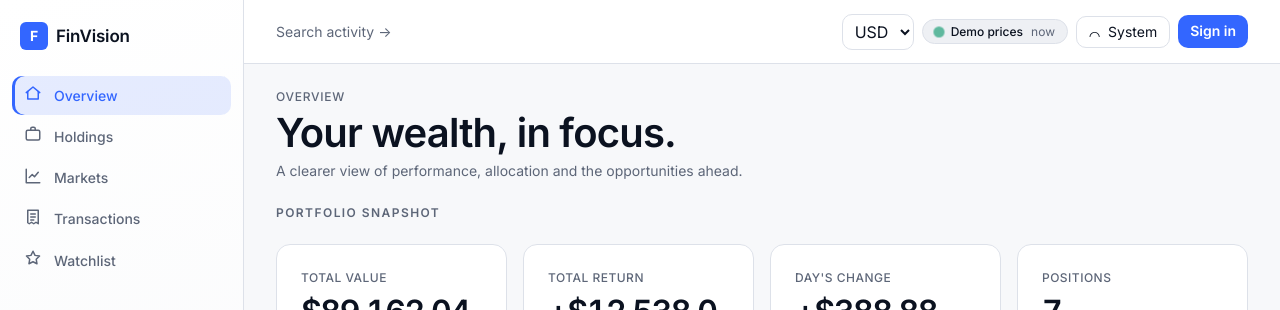
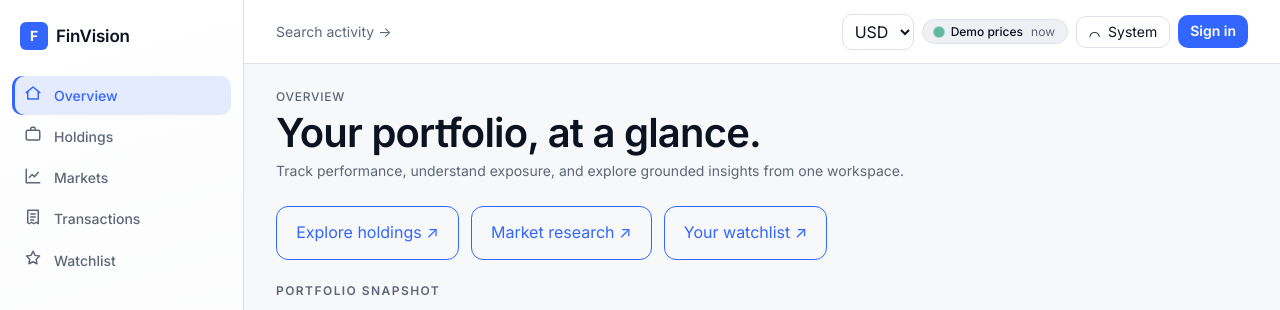
Before and after one commit to FarnazNK/finvision, a React (Vite) app: page / in a window 1280 px wide. Shown: the top 310 px of the page. Built offline with nearby package versions, Linux system fonts and the light colour scheme; no server answers.

Commit message:
feat(frontend): improve dashboard hierarchy and quick navigation

```diff
--- a/src/pages/OverviewPage.tsx
+++ b/src/pages/OverviewPage.tsx
@@ -58,11 +58,16 @@ export function OverviewPage() {
       <PageHeader>
         <div>
           <Eyebrow>Overview</Eyebrow>
-          <Title>Your wealth, in focus.</Title>
-          <Subtitle>A clearer view of performance, allocation and the opportunities ahead.</Subtitle>
+          <Title>Your portfolio, at a glance.</Title>
+          <Subtitle>Track performance, understand exposure, and explore grounded insights from one workspace.</Subtitle>
         </div>
       </PageHeader>
 
+      <nav aria-label="Portfolio quick navigation" style={{ display: 'flex', flexWrap: 'wrap', gap: '0.75rem' }}>
+        <a href="/holdings" style={{ padding: '0.9rem 1.2rem', border: '1px solid currentColor', borderRadius: '12px' }}>Explore holdings ↗</a>
+        <a href="/markets" style={{ padding: '0.9rem 1.2rem', border: '1px solid currentColor', borderRadius: '12px' }}>Market research ↗</a>
+        <a href="/watchlist" style={{ padding: '0.9rem 1.2rem', border: '1px solid currentColor', borderRadius: '12px' }}>Your watchlist ↗</a>
+      </nav>
       <SectionLabel>Portfolio snapshot</SectionLabel>
       <KpiGrid>
         <Card padded>
```
